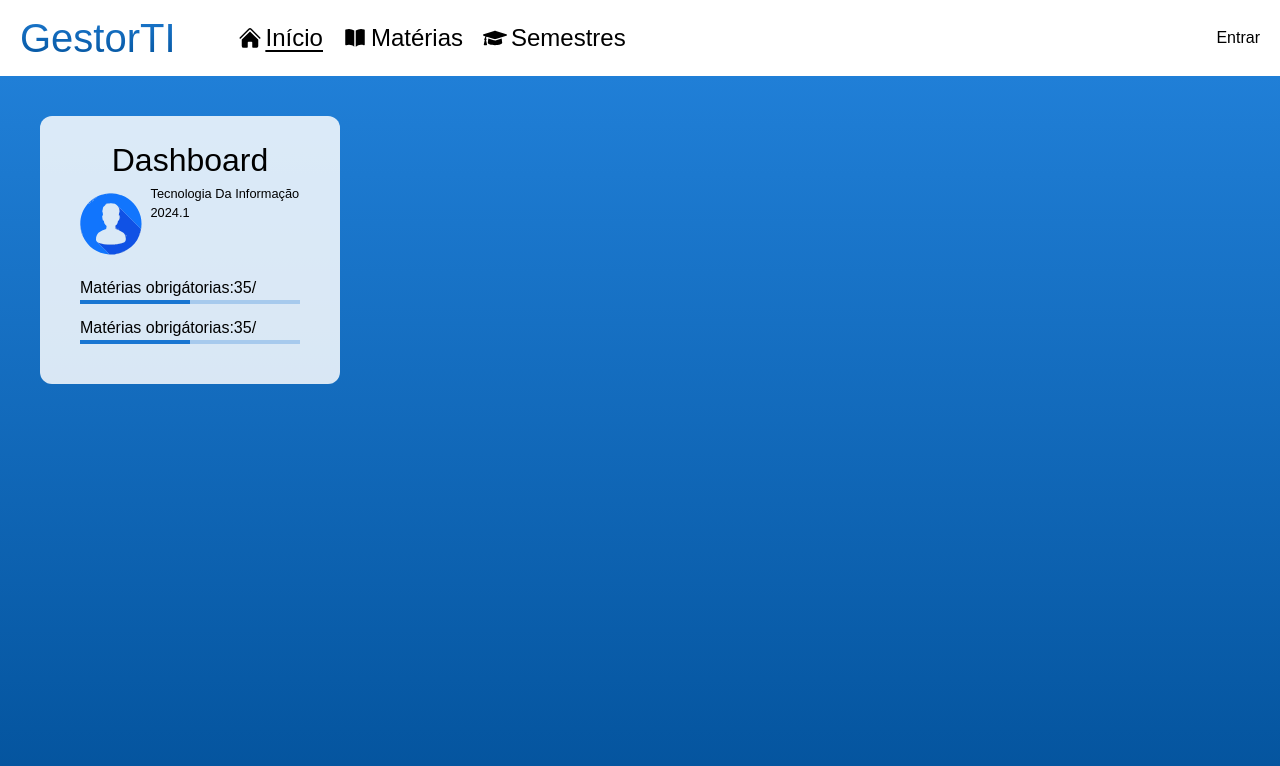
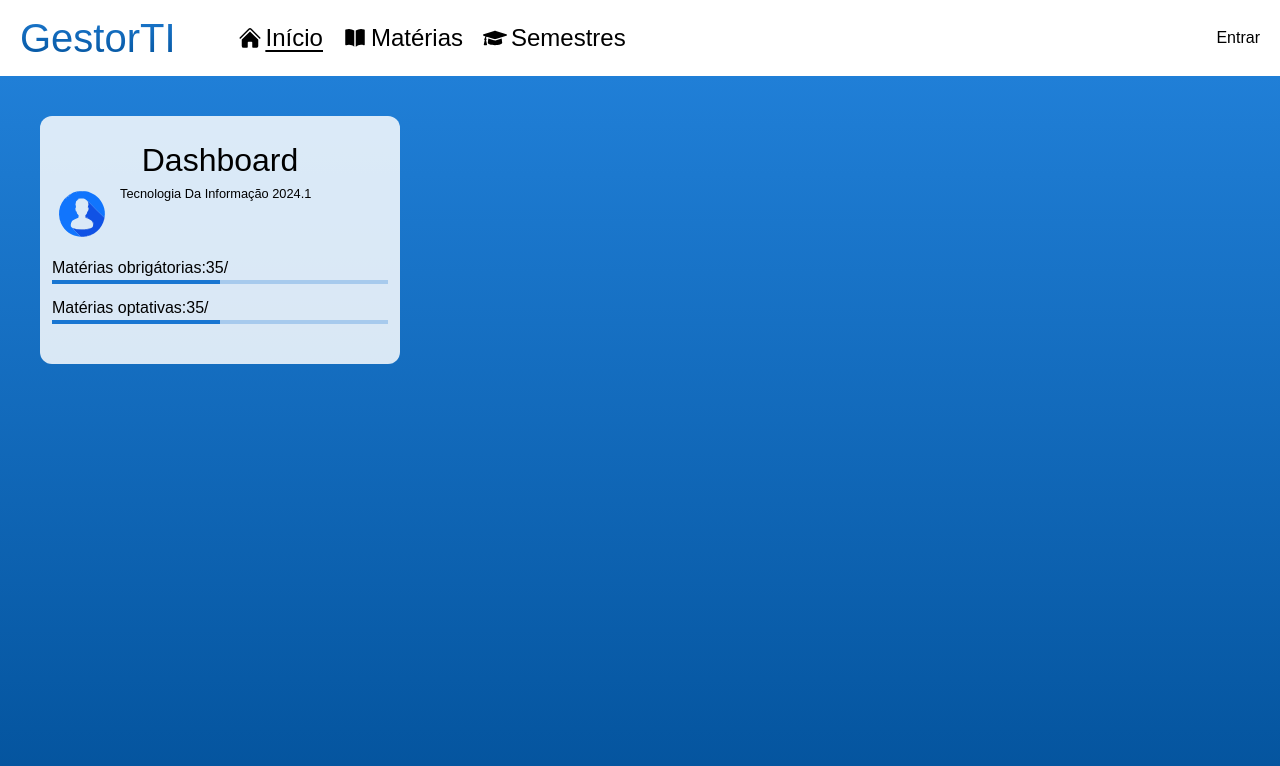
Before and after one commit to MatheusSCristo/tech_front, a Next.js app: page / in a window 1280 px wide. Shown: the top 766 px of the page. Built offline with nearby package versions, Linux system fonts and the light colour scheme; a web font is replaced by a local one.

Commit message:
feat: Finish styles on home dashboard

```diff
--- a/src/app/(pages)/(nav)/components/Dashboard/index.tsx
+++ b/src/app/(pages)/(nav)/components/Dashboard/index.tsx
@@ -7,10 +7,10 @@ import { useContext } from "react";
 const Dashboard = () => {
   const { user } = useContext(UserContext);
   return (
-    <div className="bg-[#ffffffd6] flex flex-col rounded-xl items-center px-10 pt-5 pb-10">
+    <div className="bg-[#ffffffd6] flex flex-col rounded-xl items-center px-3 pt-5 pb-10">
       <h1 className="text-[2em]">Dashboard</h1>
-      <div className="flex gap-2">
-        <div className="relative w-[80px] h-[80px]">
+      <div className="flex gap-2 w-full">
+        <div className="relative w-[60px] h-[60px] ">
           <Image
             src={user?.image_url || "/images/icons/user_profile.svg"}
             alt="User image"
@@ -18,8 +18,8 @@ const Dashboard = () => {
             className="object-cover"
           />
         </div>
-        <div className="flex flex-col">
-          <h1 className="capitalize text-[1.2em] font-bold">{user?.name}</h1>
+        <div className="flex flex-col flex-1 overflow-hidden">
+          <h1 className="capitalize text-[1.2em] font-bold text-truncate ">{user?.name}</h1>
           <h2 className="capitalize text-[0.8em]">
             Tecnologia da Informação 2024.1
           </h2>
@@ -33,9 +33,9 @@ const Dashboard = () => {
           </h3>
           <LinearProgress variant="determinate" value={50} />
         </div>
-        <div className="w-full ">
+        <div className="w-full">
           <h3>
-            Matérias obrigátorias:35/{user?.structure.mandatory_subjects.length}
+            Matérias optativas:35/{user?.structure.optional_subjects.length}
           </h3>
           <LinearProgress variant="determinate" value={50} />
         </div>
--- a/src/app/(pages)/(nav)/page.tsx
+++ b/src/app/(pages)/(nav)/page.tsx
@@ -3,10 +3,9 @@ import Dashboard from "./components/Dashboard"
 const Home = () => {
   return (
     <section className="w-full h-screen bg-blueGradiant p-10">
-      <div className="w-1/4">
+      <div className="w-[30%]">
         <Dashboard/>
       </div>
-
     </section>
   )
 }
--- a/src/app/context/UserContext.tsx
+++ b/src/app/context/UserContext.tsx
@@ -17,6 +17,7 @@ const UserProvider = ({ children }: { children: React.ReactNode }) => {
     }
   },[]);
   useEffect(() => {
+    if(user)
     localStorage.setItem("user", JSON.stringify(user));
   }, [user]);
   return (
```
